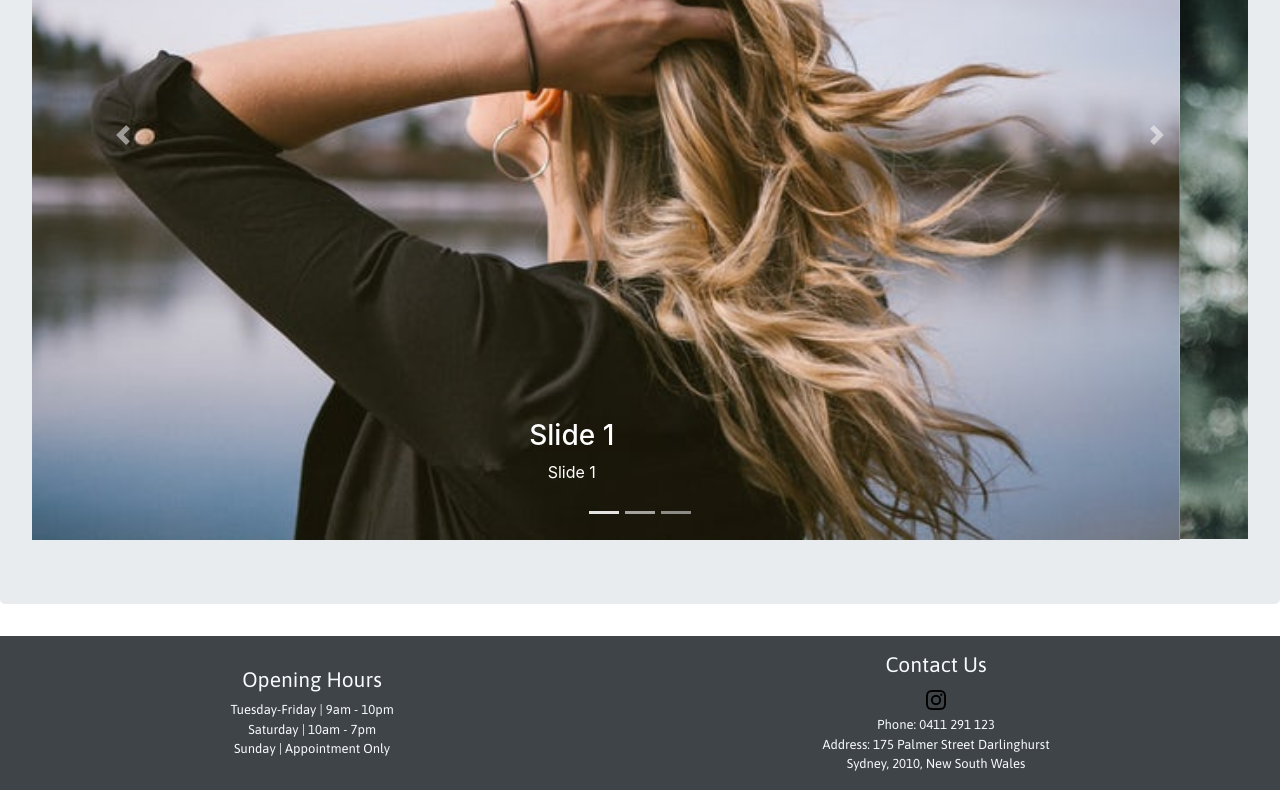
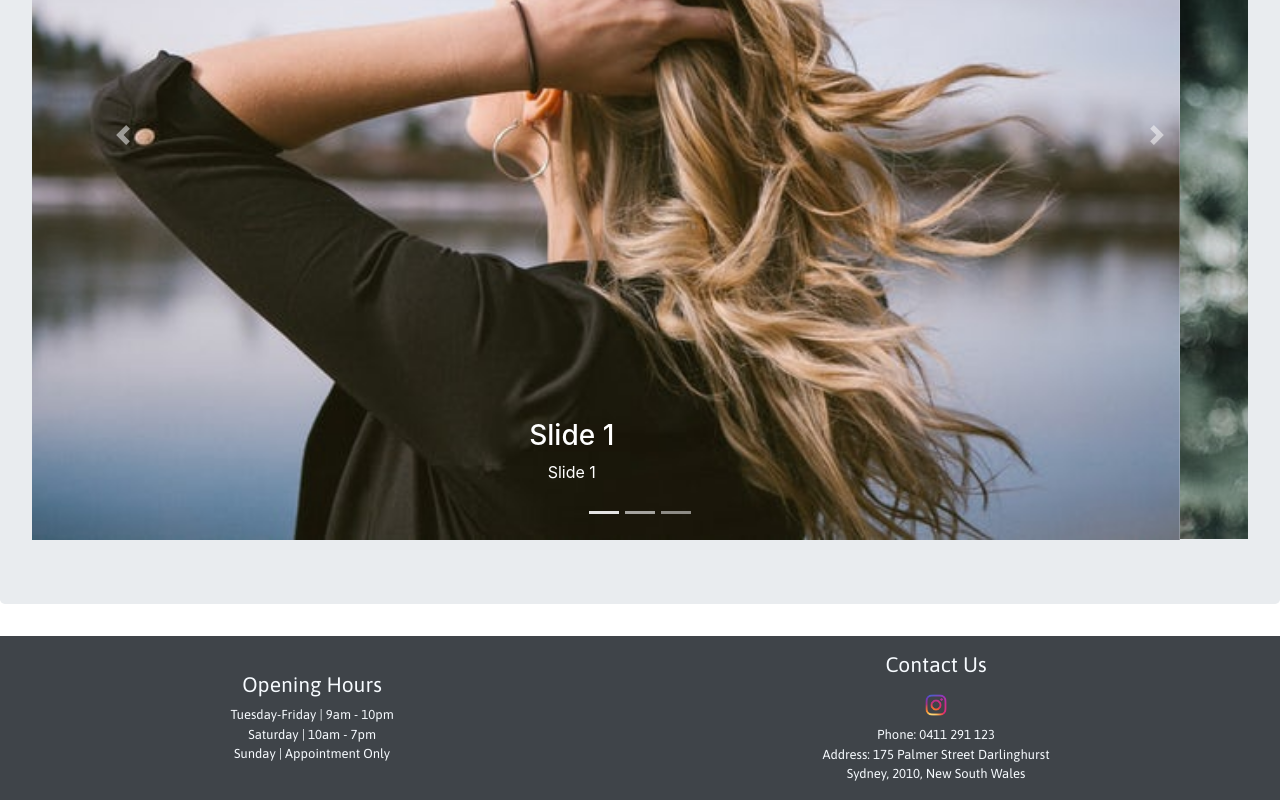
Before and after one commit to punyagit/eric-ribeiro, a React (Create React App) app in the folder eric-frontend/: page / in a window 1280 px wide. Shown: the part 471-1271 px from the top of the page. Built offline with nearby package versions, Linux system fonts and the light colour scheme.

Commit message:
change instagram logo and size

```diff
--- a/eric-frontend/src/components/FooterComponent.css
+++ b/eric-frontend/src/components/FooterComponent.css
@@ -34,8 +34,8 @@
 }
 
 .instagramLink {
-  max-width: 30px;
-  max-height: 30px;
+  max-width: 40px;
+  max-height: 40px;
   padding: 5px;
 }
 
```
Also changed, not shown: eric-frontend/public/images/instagram.png.
